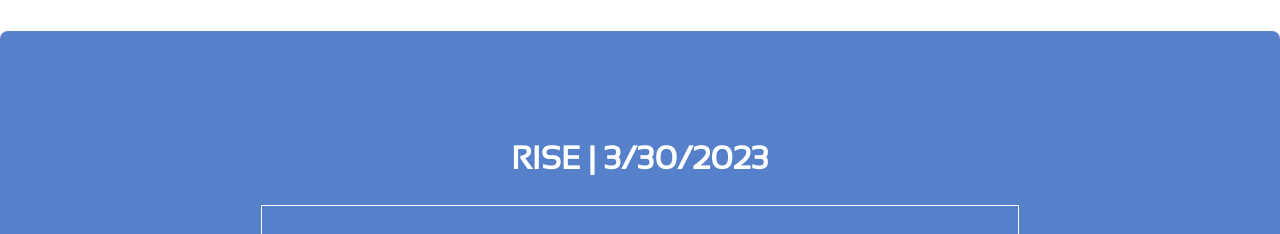
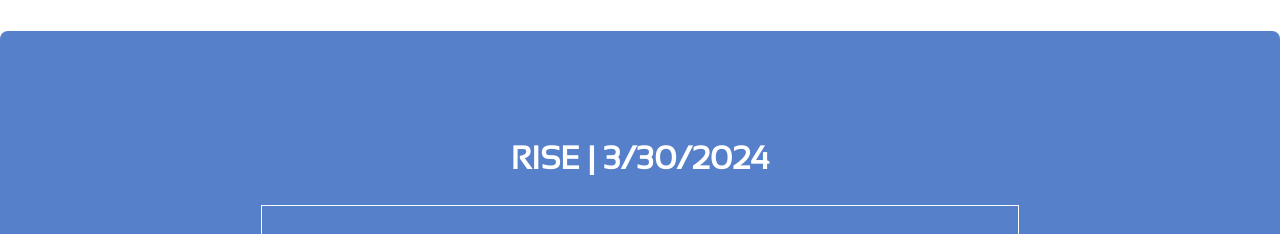
Before and after one commit to purdue-arc/RISE_Site, a React (Create React App) app: page /program in a window 1280 px wide. Shown: the part 2220-2454 px from the top of the page. Built offline with nearby package versions, Linux system fonts and the light colour scheme.

Commit message:
Fixed outdated schedule and logo_strip

```diff
--- a/src/components/program/ScheduleDay.jsx
+++ b/src/components/program/ScheduleDay.jsx
@@ -21,7 +21,7 @@ const events = [
 function ScheduleDay() {
     return (
         <div class="lightbluebox">
-            <h1>RISE | 3/30/2023 </h1>
+            <h1>RISE | 3/30/2024 </h1>
             <table className="table">
                 <tr className="table-internal">
                     <th >
```
Also changed, not shown: src/components/assets/logo_strip.png.
